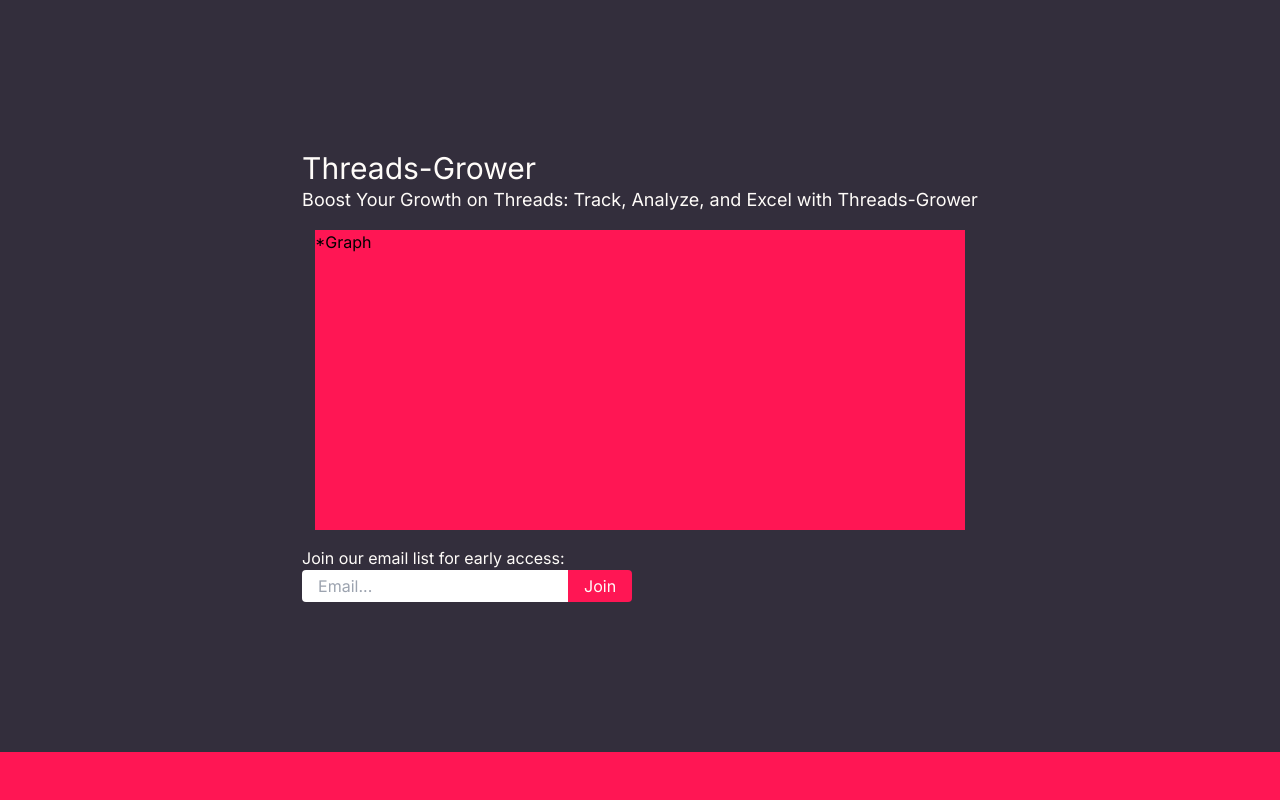
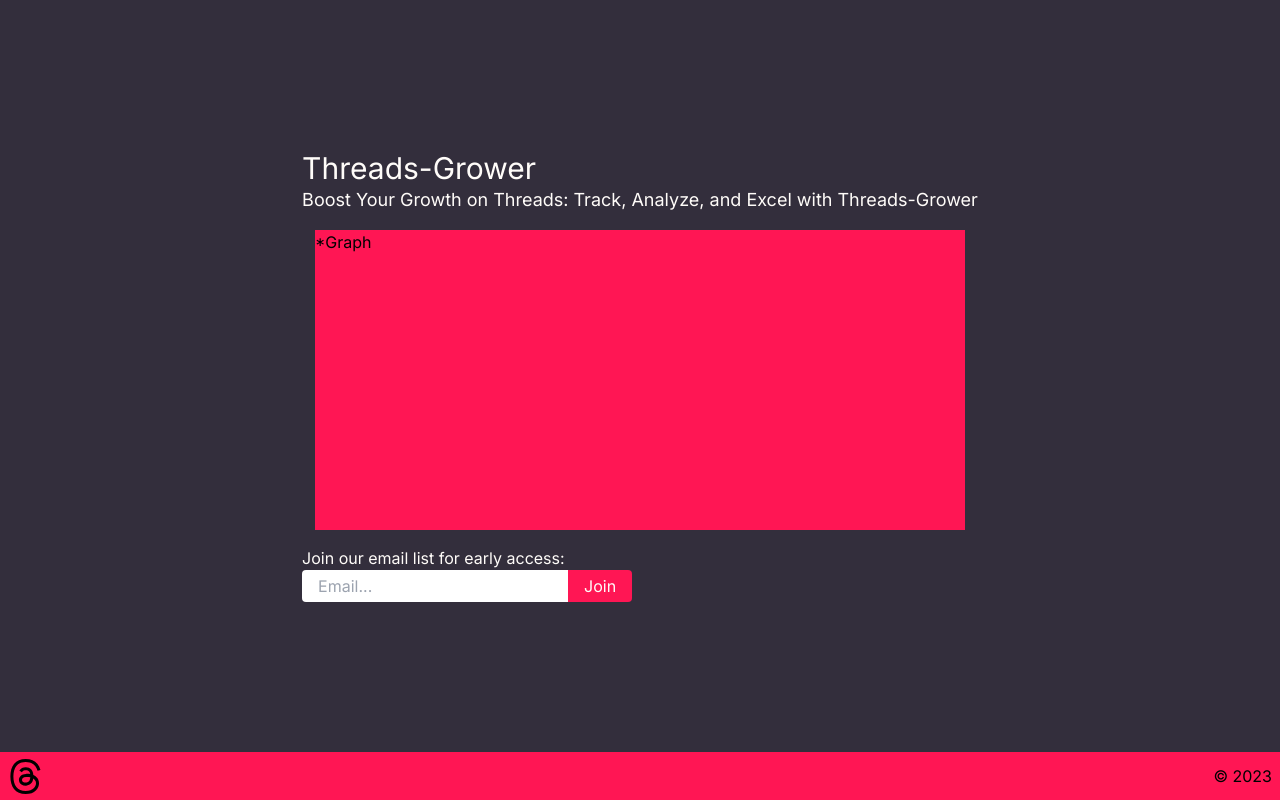
Before and after one commit to mkotik/threadsgrower-landingpage, a Next.js app: page / in a window 1280 px wide. Built offline with nearby package versions, Linux system fonts and the light colour scheme.

Commit message:
style footer

```diff
--- a/src/app/page.tsx
+++ b/src/app/page.tsx
@@ -26,7 +26,18 @@
           </div>
         </div>
       </main>
-      <footer className="h-12 bg-red"></footer>
+      <footer className="flex items-center h-12 bg-red">
+        <a href="https://www.threads.net/@marat_kotik" target="_blank">
+          <Image
+            height={35}
+            width={35}
+            className="ml-2 cursor-pointer"
+            src="/threads-logo.svg"
+            alt="SVG"
+          />
+        </a>
+        <div className="m-auto mr-2">&copy; 2023</div>
+      </footer>
     </div>
   );
 }
```
Also changed, not shown: public/threads-logo.svg (added).
